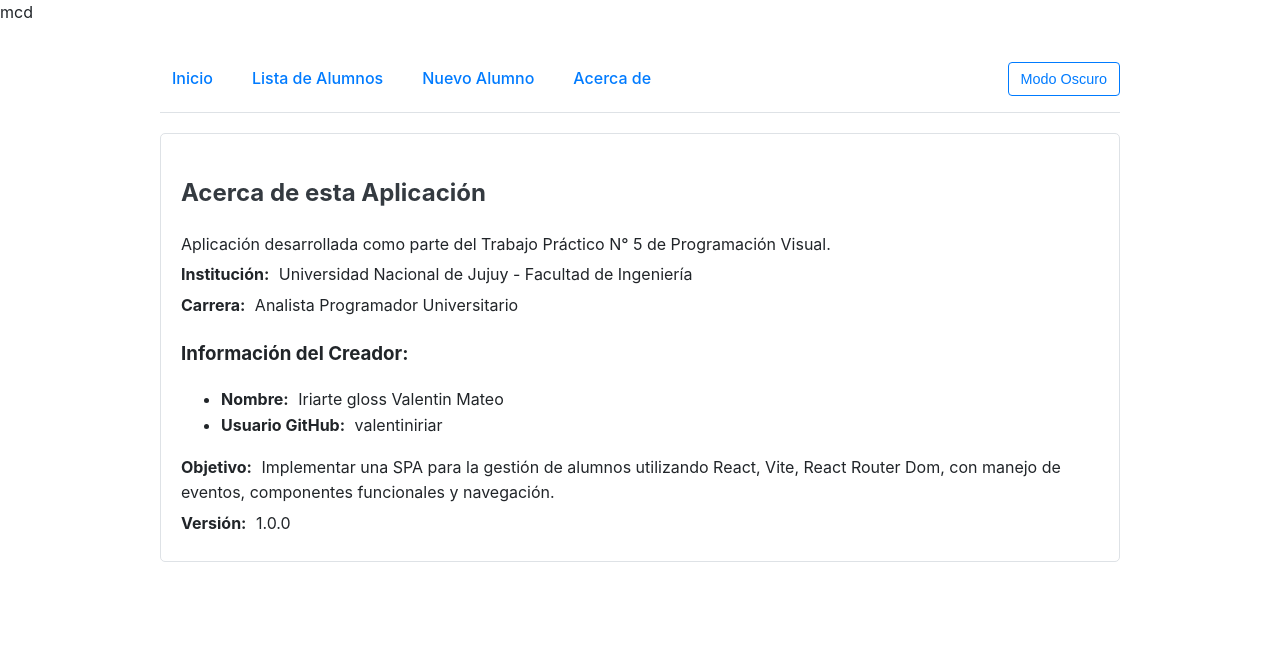
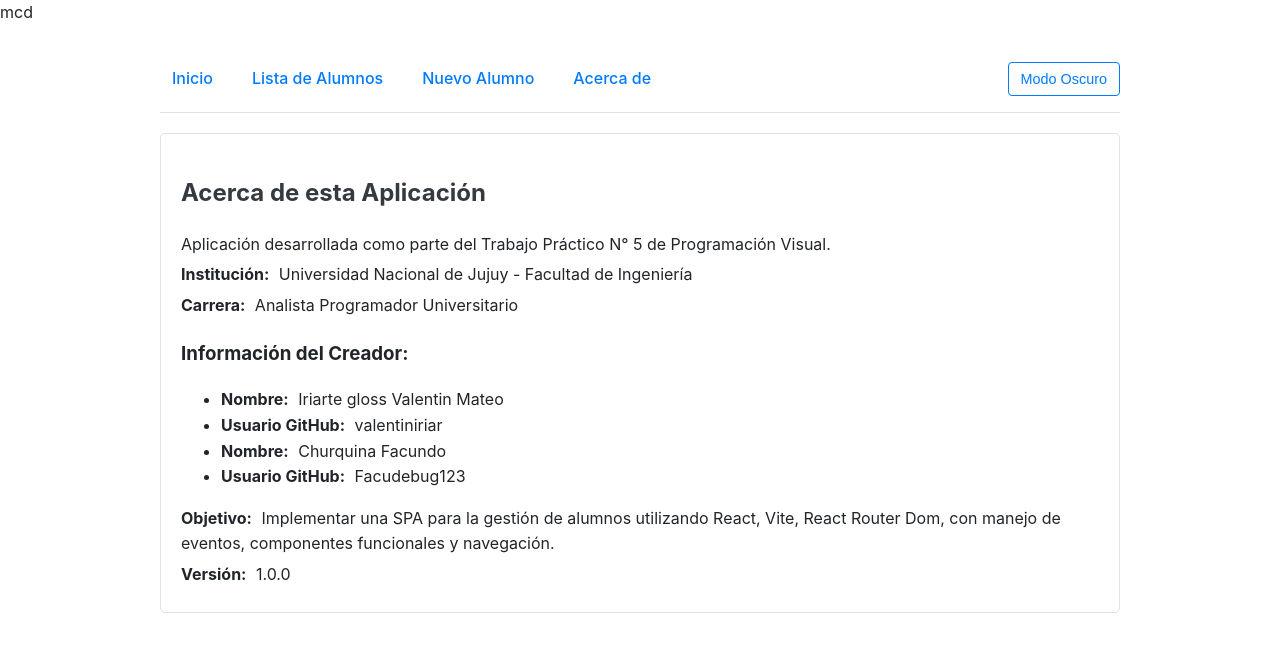
Before and after one commit to nico690/pv_tp5_grupo20, a React (Vite) app in the folder tp-5-Grupo20/: page /acerca-de in a window 1280 px wide. Shown: the top 652 px of the page. Built offline with nearby package versions, Linux system fonts and the light colour scheme.

Commit message:
agrego en AcercaDe.jsx

```diff
--- a/tp-5-Grupo20/src/pages/AcercaDe.jsx
+++ b/tp-5-Grupo20/src/pages/AcercaDe.jsx
@@ -24,6 +24,12 @@ function AcercaDe() {
         <li>
           <strong>Usuario GitHub:</strong> valentiniriar
         </li>
+        <li>
+          <strong>Nombre:</strong> Churquina Facundo
+        </li>
+        <li>
+          <strong>Usuario GitHub:</strong> Facudebug123
+        </li>
       </ul>
       <p className="mt-20">
         <strong>Objetivo:</strong> Implementar una SPA para la gestión de
```
